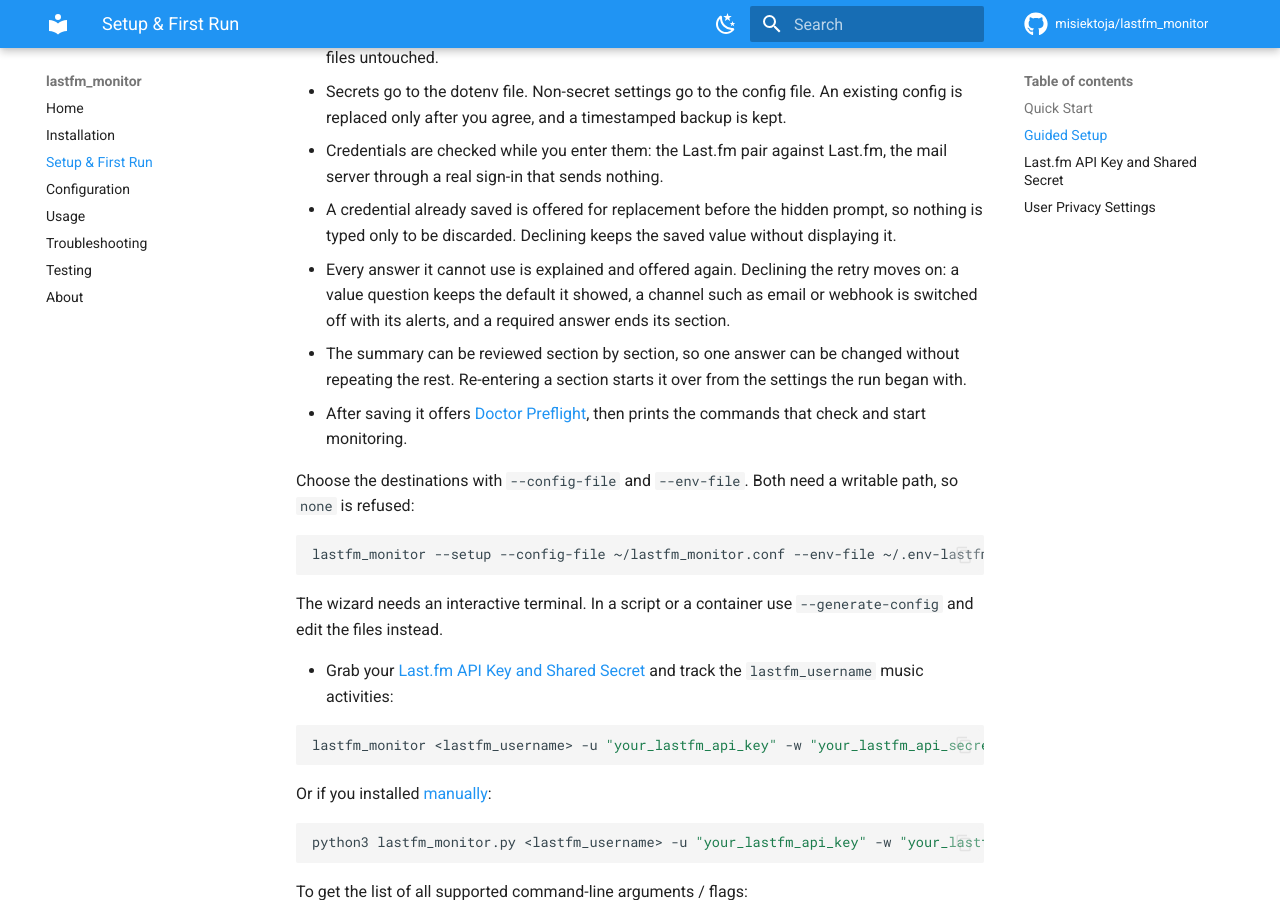
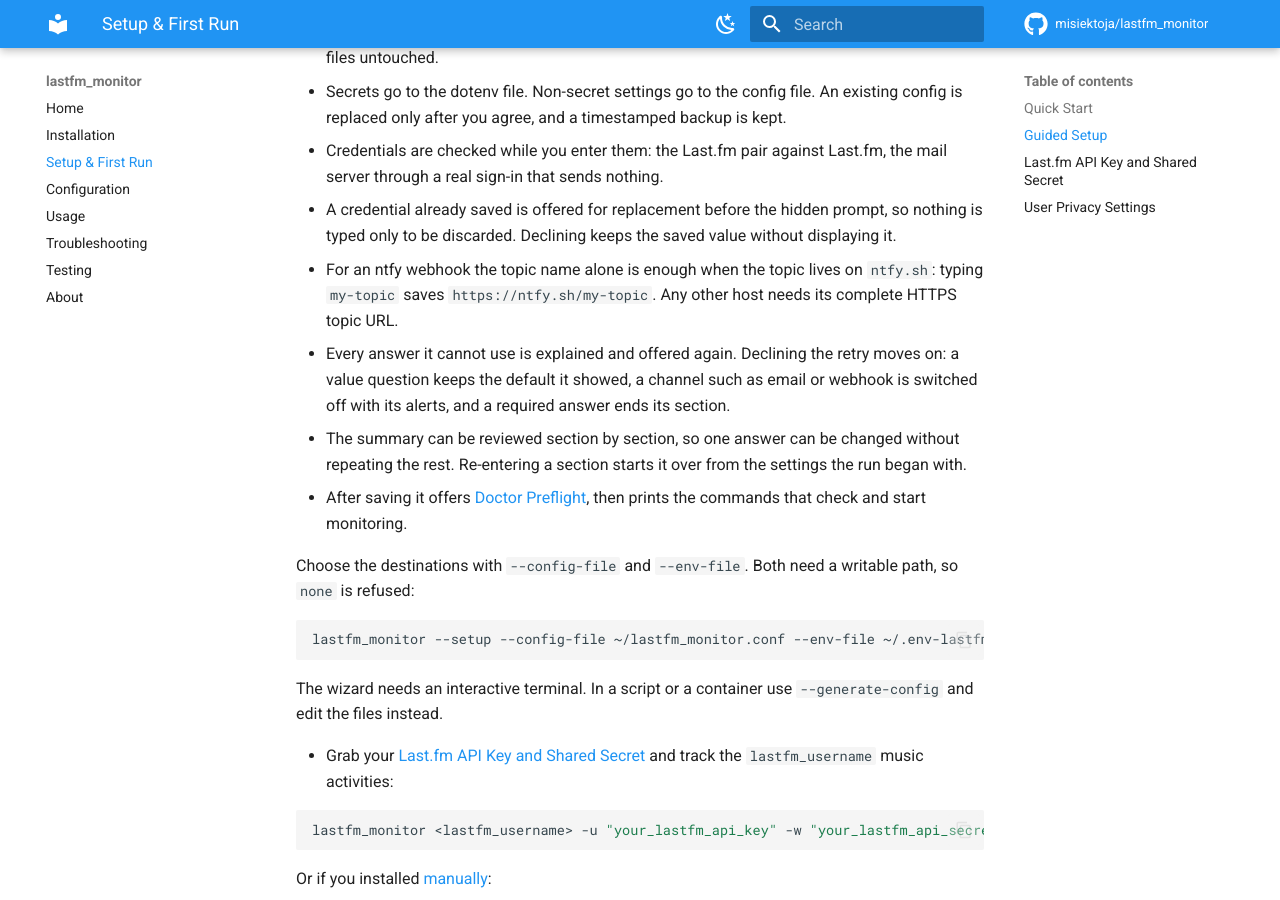
Before and after one commit to misiektoja/lastfm_monitor, an MkDocs documentation site: the page built from docs/setup-and-first-run.md, in a window 1280 px wide and 900 px high, scrolled down 641 px. Built offline with MkDocs 1.6.1 and Material for MkDocs 9.7.7, drawn with Linux system fonts in a browser that asks for light colours; comment, search, counter and statistics services are not loaded.

Commit message:
docs(setup): say that an ntfy topic name is enough on ntfy.sh

```diff
--- a/docs/setup-and-first-run.md
+++ b/docs/setup-and-first-run.md
@@ -25,6 +25,7 @@
 - Secrets go to the dotenv file. Non-secret settings go to the config file. An existing config is replaced only after you agree, and a timestamped backup is kept.
 - Credentials are checked while you enter them: the Last.fm pair against Last.fm, the mail server through a real sign-in that sends nothing.
 - A credential already saved is offered for replacement before the hidden prompt, so nothing is typed only to be discarded. Declining keeps the saved value without displaying it.
+- For an ntfy webhook the topic name alone is enough when the topic lives on `ntfy.sh`: typing `my-topic` saves `https://ntfy.sh/my-topic`. Any other host needs its complete HTTPS topic URL.
 - Every answer it cannot use is explained and offered again. Declining the retry moves on: a value question keeps the default it showed, a channel such as email or webhook is switched off with its alerts, and a required answer ends its section.
 - The summary can be reviewed section by section, so one answer can be changed without repeating the rest. Re-entering a section starts it over from the settings the run began with.
 - After saving it offers [Doctor Preflight](troubleshooting.md#doctor-preflight), then prints the commands that check and start monitoring.
```
Also changed, not shown: 1 other file.
